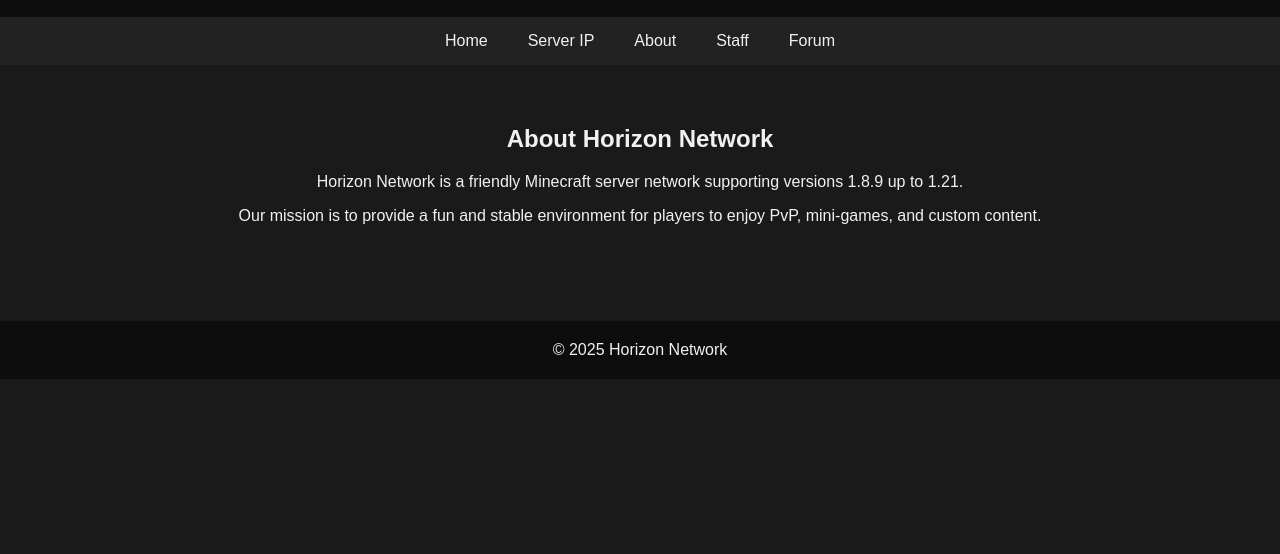
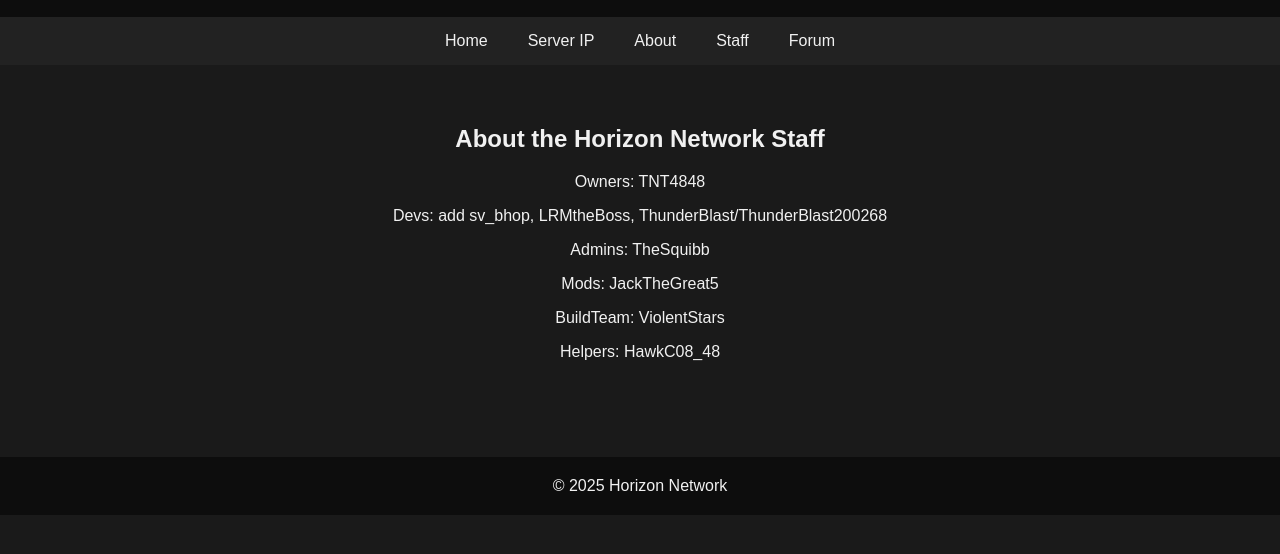
Before and after one commit to TNT4848/horizon-network-website, a website: page staff.html in a window 1280 px wide. Shown: the part 60-614 px from the top of the page. Drawn offline with Linux system fonts and the light colour scheme.

Commit message:
Update staff.html

```diff
--- a/staff.html
+++ b/staff.html
@@ -19,9 +19,13 @@
         <a href="forum.html">Forum</a>
     </nav>
     <main>
-        <h2>About Horizon Network</h2>
-        <p>Horizon Network is a friendly Minecraft server network supporting versions 1.8.9 up to 1.21.</p>
-        <p>Our mission is to provide a fun and stable environment for players to enjoy PvP, mini-games, and custom content.</p>
+        <h2>About the Horizon Network Staff</h2>
+        <p>Owners: TNT4848</p>
+        <p>Devs: add sv_bhop, LRMtheBoss, ThunderBlast/ThunderBlast200268</p>
+        <p>Admins: TheSquibb</p>
+        <p>Mods: JackTheGreat5</p>
+        <p>BuildTeam: ViolentStars</p>
+        <p>Helpers: HawkC08_48</p>
     </main>
     <footer>
         &copy; 2025 Horizon Network
```
